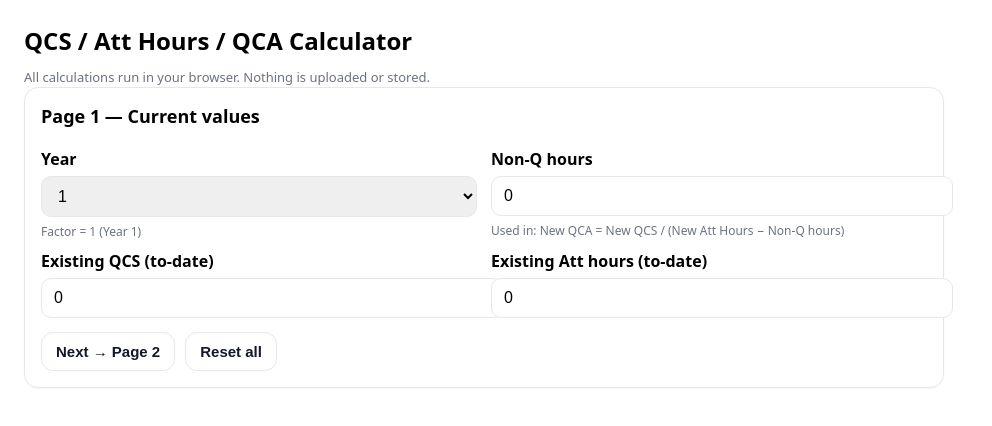
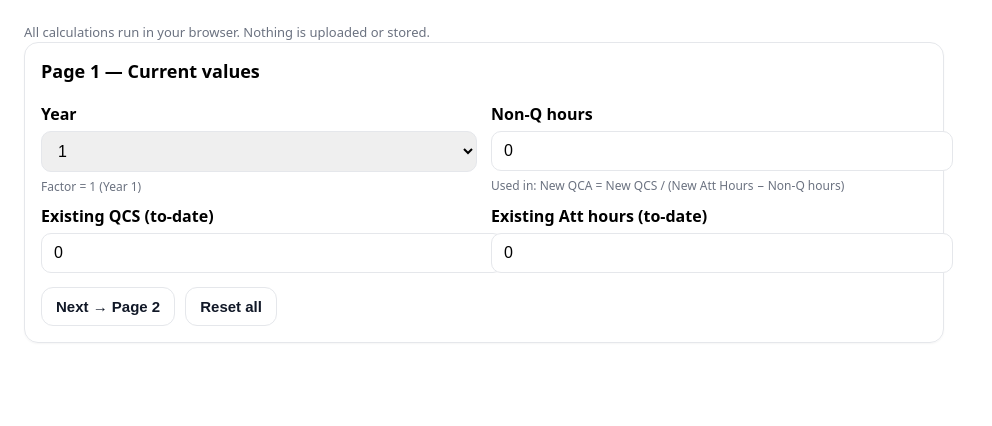
Before and after one commit to liammaquet-byte/QCAcalculator.io, a plain HTML site: page index.html in a window 1280 px wide. Shown: the whole page, without its empty margins (0-992 px from the left). Drawn offline with Linux system fonts and the light colour scheme.

Commit message:
Add files via upload

```diff
--- a/index.html
+++ b/index.html
@@ -89,7 +89,6 @@
 </head>
 
 <body>
-  <h1>QCS / Att Hours / QCA Calculator</h1>
   <div class="muted">All calculations run in your browser. Nothing is uploaded or stored.</div>
 
 
```
